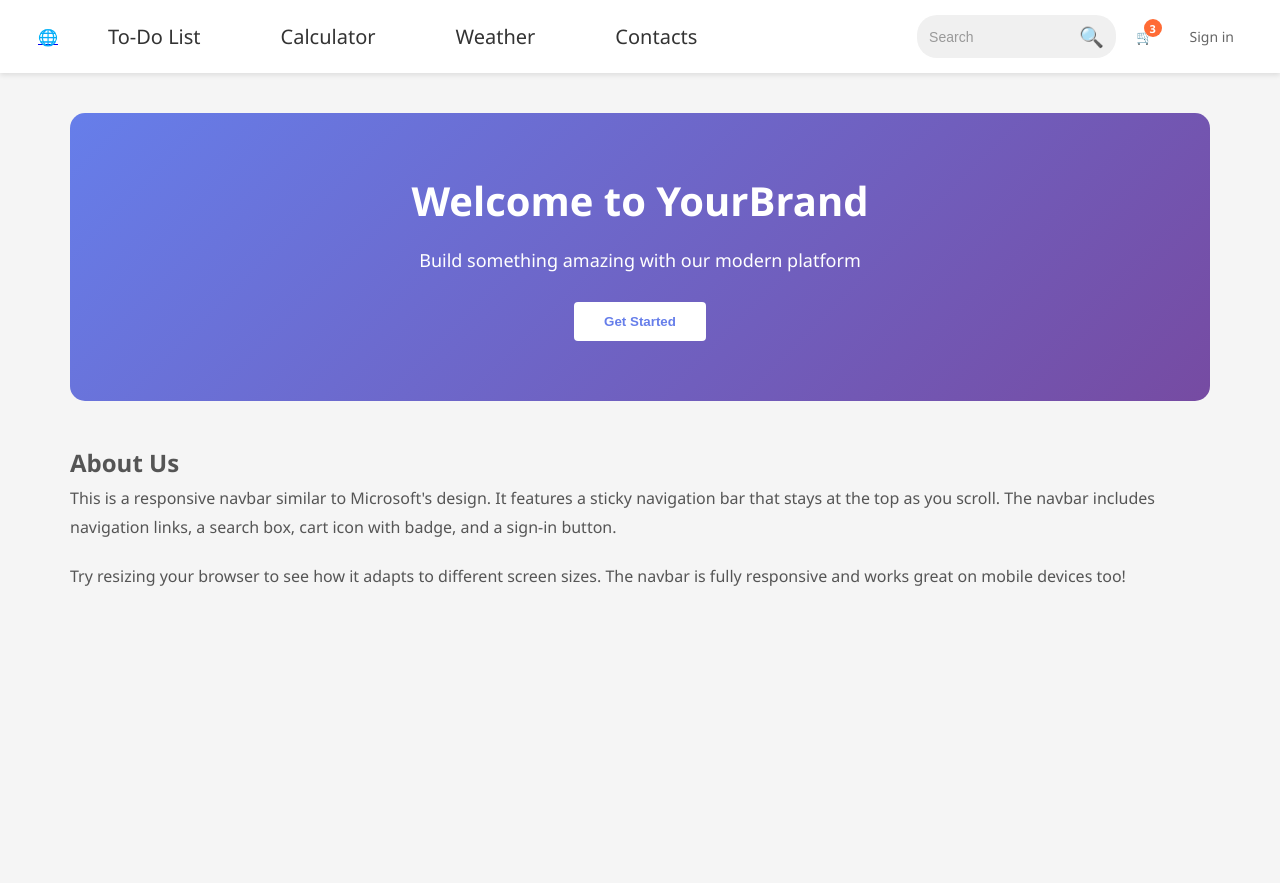
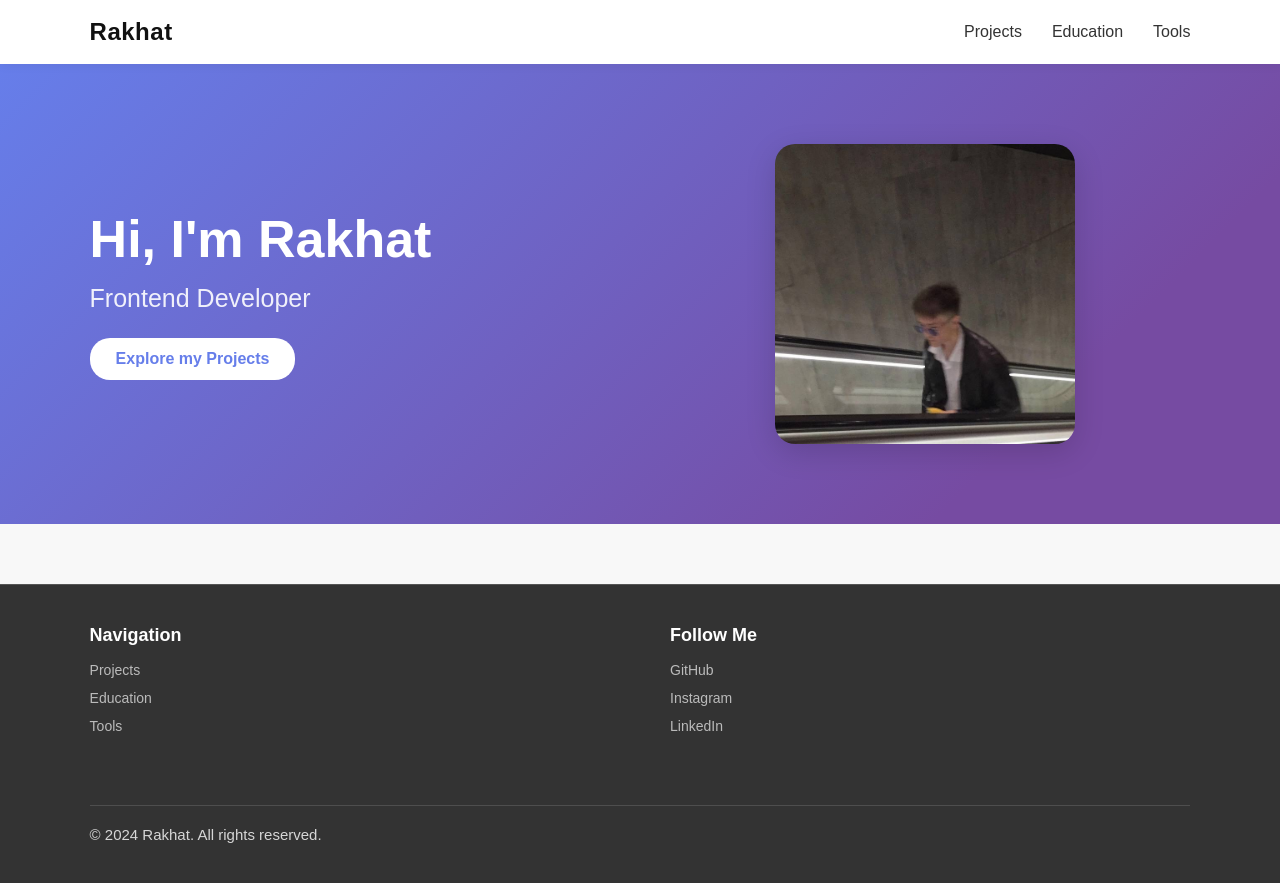
Before and after one commit to RakhatBalga/project-portfolio, a plain HTML site: page index.html in a window 1280 px wide. Before the commit the page ends 800 px from the top, so only its background shows below. Drawn offline with Linux system fonts and the light colour scheme.

Commit message:
Updated project structure, added some JS

```diff
--- a/index.html
+++ b/index.html
@@ -3,57 +3,58 @@
 <head>
     <meta charset="UTF-8">
     <meta name="viewport" content="width=device-width, initial-scale=1.0">
-    <title>Modern Navbar</title>
+    <title>Rakhat - Portfolio</title>
     <link rel="stylesheet" href="style.css">
 </head>
 <body>
-    <!-- navbar -->
-    <nav>
 
-        <a href="#" class="logo">
-            <span>🌐</span>
-        </a>
+<!-- Navbar Section -->
+<nav class="navbar">
+    <div class="logo">Rakhat</div>
+    <ul>
+        <li><a href="navbars/projects.html" target="_blank">Projects</a></li>
+        <li><a href="#education">Education</a></li>
+        <li><a href="#tools">Tools</a></li>
+    </ul>
+</nav>
 
-        <ul class="nav-links">
-            <li><a href="#todo-list">To-Do List</a></li>
-            <li><a href="#calculator">Calculator</a></li>
-            <li><a href="#weather">Weather</a></li>
-            <li><a href="#contacts">Contacts</a></li>
-        </ul>
+<!-- Hero Section -->
+<section class="hero">
+    <div class="hero-text">
+        <h1>Hi, I'm Rakhat</h1>
+        <p>Frontend Developer</p>
+        <a href="navbars/projects.html" class="btn" target="_blank">Explore my Projects</a>
+    </div>
 
-        <div class="nav-right">
-            <div class="search-box">
-                <input type="text" placeholder="Search">
-                <span class="search-icon">🔍</span>
-            </div>
+    <div class="hero-img">
+        <img src="images/iam.jpg" alt="Rakhat">
+    </div>
+</section>
 
-            <a href="#cart" class="cart-icon">
-                🛒
-                <span class="cart-badge">3</span>
-            </a>
-
-            <a href="#signin" class="sign-in-btn">Sign in</a>
-        </div>
-    </nav>
-
-    <!-- main content -->
-    <div class="container">
-        <div class="hero">
-            <h1>Welcome to YourBrand</h1>
-            <p>Build something amazing with our modern platform</p>
-            <button>Get Started</button>
+<!-- Footer -->
+<footer class="footer">
+    <div class="footer-content">
+        <div class="links">
+            <h4>Navigation</h4>
+            <ul>
+                <li><a href="navbars/projects.html" target="_blank">Projects</a></li>
+                <li><a href="#education">Education</a></li>
+                <li><a href="#tools">Tools</a></li>
+            </ul>
         </div>
 
-        <div class="content">
-            <h2>About Us</h2>
-            <p>
-                This is a responsive navbar similar to Microsoft's design. It features a sticky navigation bar that stays at the top as you scroll. The navbar includes navigation links, a search box, cart icon with badge, and a sign-in button.
-            </p>
-            <p style="margin-top: 20px;">
-                Try resizing your browser to see how it adapts to different screen sizes. The navbar is fully responsive and works great on mobile devices too!
-            </p>
+        <div class="contact">
+            <h4>Follow Me</h4>
+            <ul>
+                <li><a href="https://github.com/RakhatBalga" target="_blank">GitHub</a></li>
+                <li><a href="https://www.instagram.com/raxat.kan/" target="_blank">Instagram</a></li>
+                <li><a href="https://www.linkedin.com" target="_blank">LinkedIn</a></li>
+            </ul>
         </div>
     </div>
 
+    <p>&copy; 2024 Rakhat. All rights reserved.</p>
+</footer>
+
 </body>
 </html>
--- a/style.css
+++ b/style.css
@@ -1,172 +1,248 @@
-*{
+* {
     margin: 0;
     padding: 0;
     box-sizing: border-box;
+    font-family: Arial, sans-serif;
 }
-body{
-    font-family: 'Segoe UI', Tahoma, Geneva, Verdana, sans-serif;
-    background-color: #f5f5f5;
+
+body {
+    background: #f8f8f8;
+    color: #111;
+    display: flex;
+    flex-direction: column;
+    min-height: 100vh;
 }
-nav{
-    background-color: #fff;
-    padding: 15px 30px;
+
+/* Navbar Section */
+.navbar {
+    width: 100%;
+    padding: 18px 7%;
+    background: #ffffff;
+    box-shadow: 0 2px 10px rgba(0, 0, 0, 0.05);
     display: flex;
     justify-content: space-between;
     align-items: center;
-    box-shadow: 0 2px 5px rgba(0,0,0,0.1);
     position: sticky;
     top: 0;
     z-index: 100;
 }
-.logo span{
-    margin-left: 8px;
+
+.navbar .logo {
+    font-size: 24px;
+    font-weight: 700;
+    letter-spacing: 0.5px;
+    text-decoration: none;
+    color: #111;
+    cursor: pointer;
 }
-.nav-links{
+
+.navbar .logo:hover {
+    color: #0078d4;
+    transition: 0.3s ease;
+}
+
+.navbar ul {
+    list-style: none;
     display: flex;
-    list-style: none;
     gap: 30px;
+}
+
+.navbar a {
+    text-decoration: none;
+    font-weight: 500;
+    color: #333;
+    transition: 0.3s ease;
+}
+
+.navbar a:hover {
+    color: #0078d4;
+}
+
+/* Hero Section */
+.hero {
+    padding: 80px 7%;
+    display: flex;
+    justify-content: space-between;
+    align-items: center;
+    gap: 40px;
+    background: linear-gradient(135deg, #667eea 0%, #764ba2 80%);
+    color: white;
     flex: 1;
 }
-.nav-links a{
-    text-decoration: none;
-    color: #333;
-    font-size: 20px;
-    font-weight: 500;
-    transition: color 0.3s ease;
-    margin-left: 50px;
-}
-.nav-links a:hover{
-    color: #0078d4;
-}
-.nav-right{
-    display: flex;
-    align-items: center;
-    gap: 20px;
-}
-.search-box{
-    display: flex;
-    align-items: center;
-    background-color: #f0f0f0;
-    padding: 8px 12px;
-    transition: background-color 0.3s ease;
-    border-radius: 20px;
-}
-.search-box:hover{
-    background-color: #e8e8e8;
-}
-.search-box input{
-    border: none;
-    background: transparent;
-    outline: none;
-    width: 150px;
-    font-size: 14px;
-}
-.search-box input::placeholder{
-    color: #999;
-}
-.search-icon{
-    color: #666;
-    cursor: pointer;
-    font-size: 20px;
-}
-.nav-right a, .nav-right button{
-    text-decoration: none;
-    color: #333;
-    font-size: 14px;
-    background: none;
-    border: none;
-    cursor: pointer;
-    transition: color 0.3s ease;
-}
-.nav-right a:hover, .nav-right button:hover{
-    color: #0078d4;
-}
-.cart-icon{
-    position: relative;
-    font-size: 18px;
-}
-.cart-badge{
-    position: absolute;
-    top: -8px;
-    right: -8px;
-    background-color: #ff6b35;
-    color: white;
-    border-radius: 50%;
-    width: 18px;
-    height: 18px;
-    display: flex;
-    align-items: center;
-    justify-content: center;
-    font-size: 11px;
-    font-weight: bold;
-}
-.sign-in-btn{
-    background-color: #0078d4;
-    color: #666 !important;
-    padding: 8px 16px;
-    border-radius: 10px;
-    transition: background-color 0.3s ease;
-}
-.sign-in-btn:hover {
-    background-color: #106ebe;
-    color: white !important;
-}
-.container{
-    max-width: 1200px;
-    margin: 40px auto;
-    padding: 0 30px;
-}
-.hero {
-    background: linear-gradient(135deg, #667eea 0%, #764ba2 100%);
-    color: white;
-    padding: 60px 30px;
-    border-radius: 15px;
-    text-align: center;
+
+.hero-text {
+    flex: 1;
 }
 
 .hero h1 {
-    font-size: 40px;
-    margin-bottom: 20px;
+    font-size: 52px;
+    font-weight: 800;
+    margin-bottom: 15px;
 }
 
 .hero p {
-    font-size: 18px;
-    margin-bottom: 30px;
+    font-size: 25px;
+    margin-bottom: 25px;
+    opacity: 0.9;
 }
 
-.hero button {
-    background-color: white;
-    color: #667eea;
-    padding: 12px 30px;
-    border: none;
-    border-radius: 4px;
-    font-weight: bold;
-    cursor: pointer;
-    transition: transform 0.3s ease;
+.hero-img {
+    flex: 1;
+    display: flex;
+    justify-content: center;
+    align-items: center;
 }
 
-.hero button:hover {
+.hero-img img {
+    width: 300px;
+    height: 300px;
+    border-radius: 20px;
+    box-shadow: 0 8px 30px rgba(0, 0, 0, 0.15);
+    object-fit: cover;
+}
+
+/* Button */
+.btn {
+    display: inline-block;
+    padding: 12px 26px;
+    background: #fff;
+    color: #667eea;
+    text-decoration: none;
+    border-radius: 20px;
+    transition: 0.25s ease-in-out;
+    font-weight: 600;
+    cursor: pointer;
+    border: none;
+}
+
+.btn:hover {
+    opacity: 0.85;
     transform: scale(1.05);
 }
 
-.content {
-    margin-top: 40px;
-    line-height: 1.8;
-    color: #555;
+/* Footer */
+.footer {
+    margin-top: 60px;
+    padding: 40px 7%;
+    background-color: #333;
+    color: #fff;
+    border-top: 1px solid #555;
+    display: flex;
+    justify-content: space-between;
+    gap: 40px;
+    flex-wrap: wrap;
+}
+
+.footer-content {
+    display: flex;
+    gap: 60px;
+    flex: 1 1 100%;
+}
+
+.footer p {
+    flex: 1 1 100%;
+    margin-top: 20px;
+    font-size: 15px;
+    opacity: 0.8;
+    border-top: 1px solid #555;
+    padding-top: 20px;
+}
+
+/* Footer Columns */
+.footer .links,
+.footer .contact {
+    flex: 1;
+}
+
+.footer h3,
+.footer h4 {
+    margin-bottom: 15px;
+    font-size: 18px;
+}
+
+.footer ul {
+    list-style: none;
+}
+
+.footer ul li {
+    margin-bottom: 10px;
+}
+
+.footer ul li a {
+    text-decoration: none;
+    color: #bbb;
+    font-size: 14px;
+    transition: 0.3s ease;
+}
+
+.footer ul li a:hover {
+    color: #0078d4;
 }
 
 /* Mobile Responsive */
 @media (max-width: 768px) {
-    .nav-links {
+    .navbar {
+        flex-direction: column;
         gap: 15px;
     }
 
-    .nav-links a {
-        font-size: 13px;
+    .navbar ul {
+        gap: 15px;
     }
 
-    .search-box input {
-        width: 100px;
+    .navbar a {
+        font-size: 14px;
+    }
+
+    .hero {
+        flex-direction: column;
+        padding: 50px 7%;
+        gap: 30px;
+    }
+
+    .hero h1 {
+        font-size: 36px;
+    }
+
+    .hero p {
+        font-size: 18px;
+    }
+
+    .hero-img img {
+        width: 250px;
+        height: 250px;
+    }
+
+    .footer {
+        padding: 30px 7%;
+        flex-direction: column;
+    }
+
+    .footer-content {
+        flex-direction: column;
+        gap: 30px;
+    }
+}
+
+@media (max-width: 600px) {
+    .navbar {
+        padding: 12px 5%;
+    }
+
+    .navbar .logo {
+        font-size: 20px;
+    }
+
+    .navbar ul {
+        gap: 10px;
+    }
+
+    .navbar a {
+        font-size: 12px;
+    }
+
+    .hero {
+        padding: 40px 5%;
     }
 
     .hero h1 {
@@ -176,26 +252,22 @@ nav{
     .hero p {
         font-size: 16px;
     }
-}
 
-@media (max-width: 600px) {
-    nav {
-        flex-wrap: wrap;
-        gap: 15px;
+    .hero-img img {
+        width: 200px;
+        height: 200px;
     }
 
-    .nav-links {
-        order: 3;
-        width: 100%;
-        flex-direction: column;
-        gap: 10px;
+    .btn {
+        padding: 10px 20px;
+        font-size: 14px;
     }
 
-    .nav-right {
-        gap: 10px;
+    .footer {
+        padding: 25px 5%;
     }
 
-    .logo {
-        margin-right: 0;
+    .footer ul li a {
+        font-size: 12px;
     }
 }
```
Also changed, not shown: navbars/projects.html (added, +47 -0 lines), script.js (+22 -0 lines), images/iam.jpg (added), 2 other files.
